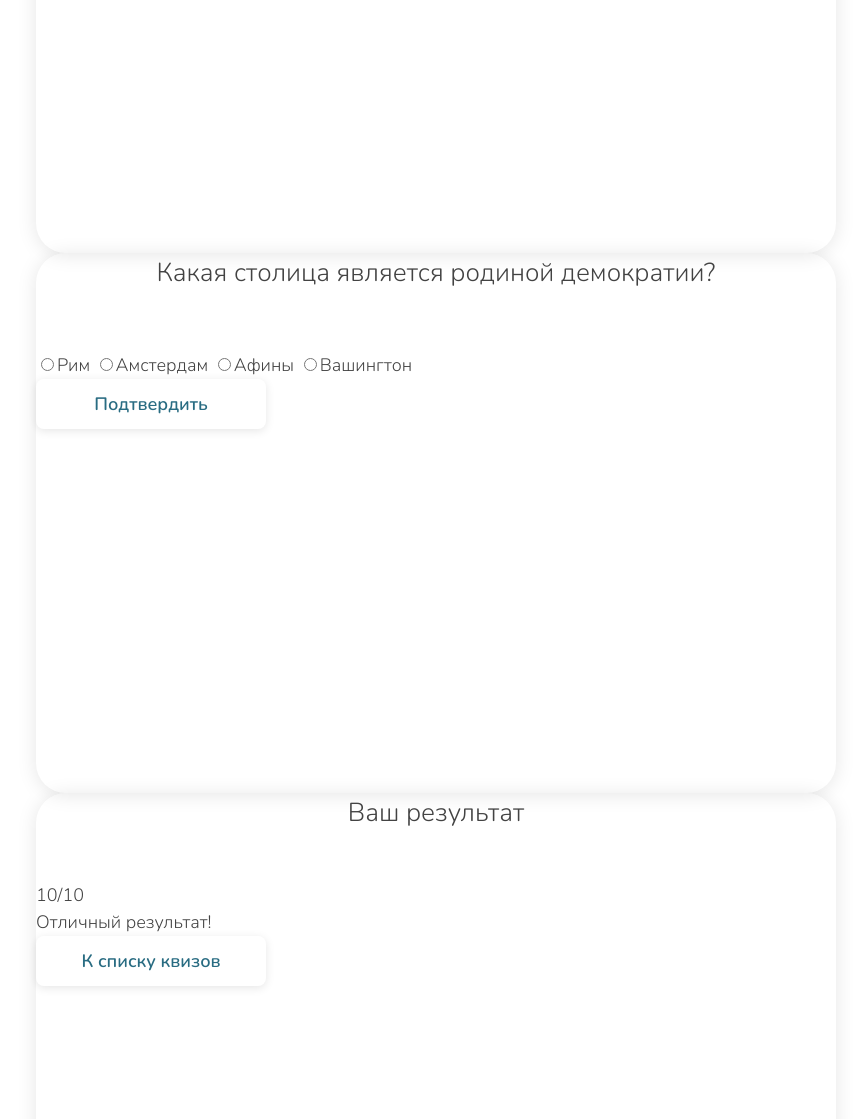
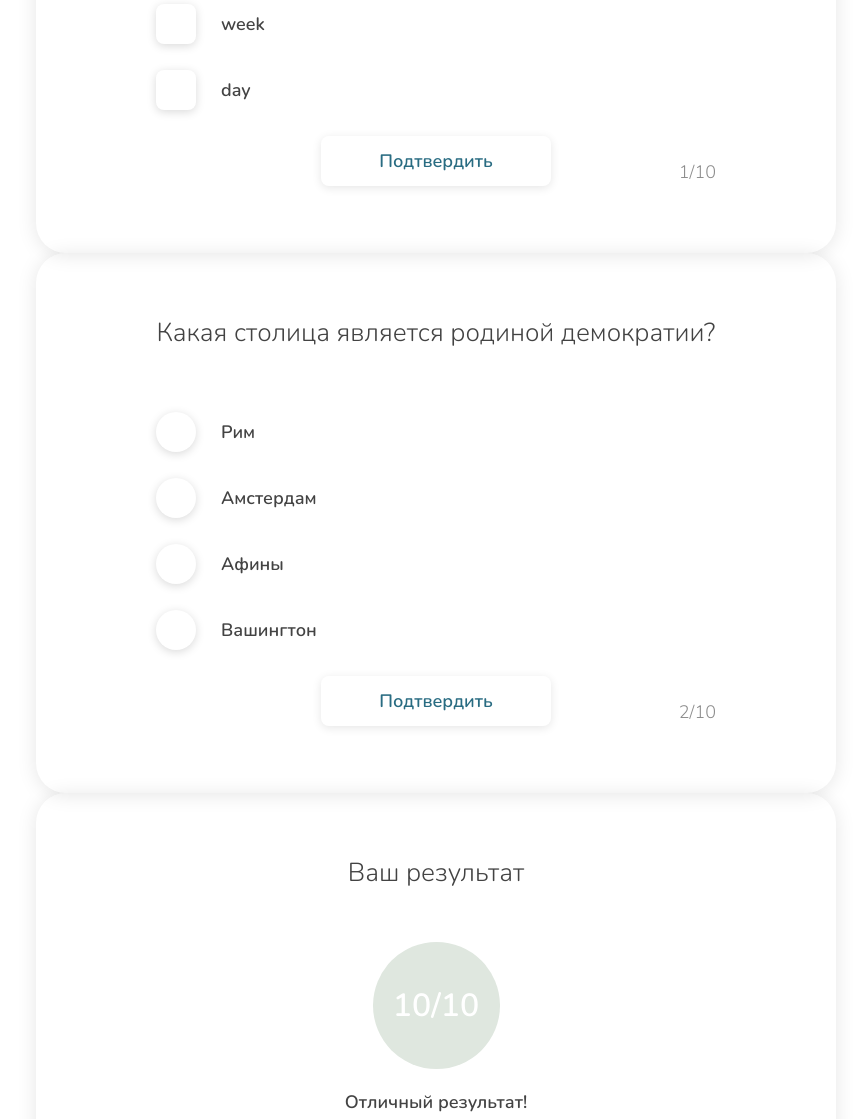
Before and after one commit to vryzhkova/quiz-js, a plain HTML site: page index.html in a window 1280 px wide. Shown: the part 1080-2199 px from the top of the page, without its empty margins (204-1059 px from the left). Drawn offline with Linux system fonts and the light colour scheme.

Commit message:
added adaptive

```diff
--- a/css/style.css
+++ b/css/style.css
@@ -66,6 +66,7 @@ button {
     font-weight: 900;
     font-size: 30px;
     color: #ffffff;
+    text-transform: uppercase;
 }
 
 .main {
@@ -108,6 +109,8 @@ button {
     font-weight: 600;
     font-size: 18px;
     color: #296C82;
+    display: block;
+    margin: 0 auto;
 }
 
 .selection {
@@ -119,6 +122,17 @@ button {
     flex-direction: column;
     overflow: auto;
     max-height: 100%;
+    scrollbar-color: rgba(140, 140, 140, 0.4);
+    scrollbar-width: thin;
+}
+
+.selection__list::-webkit-scrollbar {
+    width: 6px;
+}
+
+.selection__list::-webkit-scrollbar-thumb {
+    background-color: rgba(140, 140, 140, 0.4);
+    border-radius: 8px;
 }
 
 .selection__item {
@@ -134,13 +148,24 @@ button {
     width: 100%;
     max-width: 520px;
     padding: 16px 20px;
-    background: #F1F9FB;
+    background-color: #F1F9FB;
     border-radius: 12px;
     font-weight: 600;
     font-size: 22px;
     text-align: left;
     border: none;
     overflow: hidden;
+    transition-property: background-color, color;
+    transition-duration: 0.24s;
+    transition-timing-function: ease-in-out;
+}
+
+.selection__theme:hover {
+    background-color: #c2ecf7;
+}
+
+.main_btn:hover {
+    background-color: #c2ecf7;
 }
 
 .selection__theme:not(:last-child) {
@@ -148,7 +173,7 @@ button {
 }
 
 .selection__result {
-    max-width: 63px;
+    width: min-content;
 }
 
 .selection__result-ratio {
@@ -167,3 +192,250 @@ button {
     text-align: center;
     color: #8C8C8C;
 }
+
+.main__box_question {
+    padding: 60px 120px;
+    height: auto;
+    min-height: 540px;
+}
+
+.main__form-question {
+    position: relative;
+}
+
+.main__form-question::after {
+    content: attr(data-count);
+    position: absolute;
+    bottom: 0;
+    right: 0;
+    font-weight: 300;
+    font-size: 18px;
+    color: #8C8C8C;
+}
+
+.answer {
+    position: relative;
+    display: block;
+    margin-bottom: 26px;
+    font-weight: 600;
+    font-size: 18px;
+    line-height: 40px;
+    padding-left: 65px;
+}
+
+.ansewer__checkbox {
+    position: absolute;
+    -webkit-appearance: none;
+    -moz-appearance: none;
+    appearance: none;
+    width: 40px;
+    height: 40px;
+    margin: 0 0 0 -65px;
+}
+
+.ansewer__checkbox::before {
+    content: '';
+    position: absolute;
+    top: 0;
+    left: 0;
+    display: block;
+    width: 40px;
+    height: 40px;
+    background-color: #FFFFFF;
+    box-shadow: 0px 2px 10px rgba(0, 0, 0, 0.15);
+    border-radius: 8px;
+}
+
+.ansewer__checkbox::after {
+    content: '';
+    opacity: 0;
+    position: absolute;
+    top: 15px;
+    left: 12px;
+    height: 8px;
+    width: 17px;
+    border: 2px solid #434343;
+    border-top: none;
+    border-right: none;
+    transform: rotate(-45deg);
+    transition: opacity 0.24s ease;
+}
+
+.ansewer__checkbox:checked:after {
+    opacity: 1;
+}
+
+.ansewer__checkbox:focus:before,
+.ansewer__checkbox:hover:before {
+    box-shadow: 0px 2px 10px rgba(0, 0, 0, 0.3);
+}
+
+/* .answer {
+    position: relative;
+    display: block;
+    margin-bottom: 26px;
+    font-weight: 600;
+    font-size: 18px;
+    line-height: 40px;
+    padding-left: 65px;
+} */
+
+.ansewer__radio {
+    position: absolute;
+    -webkit-appearance: none;
+    -moz-appearance: none;
+    appearance: none;
+    width: 40px;
+    height: 40px;
+    margin: 0 0 0 -65px;
+    display: flex;
+    align-items: center;
+    justify-content: center;
+}
+
+.ansewer__radio::before {
+    content: '';
+    position: absolute;
+    top: 0;
+    left: 0;
+    display: block;
+    width: 40px;
+    height: 40px;
+    background-color: #FFFFFF;
+    box-shadow: 0px 2px 10px rgba(0, 0, 0, 0.15);
+    border-radius: 50%;
+}
+
+.ansewer__radio::after {
+    content: '';
+    position: relative;
+    z-index: inherit;
+    opacity: 0;
+    height: 14px;
+    width: 14px;
+    background-color: #434343;
+    transition: opacity 0.24s ease;
+    border-radius: 50%;
+}
+
+.ansewer__radio:checked:after {
+    opacity: 1;
+}
+
+.ansewer__radio:focus:before,
+.ansewer__radio:hover:before {
+    box-shadow: 0px 2px 10px rgba(0, 0, 0, 0.3);
+}
+
+.main__box_result {
+    padding: 60px;
+    display: flex;
+    flex-direction: column;
+    align-items: center;
+}
+
+.result__box {
+    display: flex;
+    flex-direction: column;
+    align-items: center;
+    margin-bottom: auto;
+}
+
+.result__ratio {
+    width: 127px;
+    height: 127px;
+    background-color: #dfe7df;
+    border-radius: 50%;
+    display: flex;
+    align-items: center;
+    justify-content: center;
+    font-weight: 600;
+    font-size: 32px;
+    color: #ffffff;
+    margin-bottom: 20px;
+}
+
+.result__text {
+    font-weight: 600;
+    font-size: 18px;
+    color: #434343;
+}
+
+.result__ratio_1 {
+    background-color:#49F050
+}
+
+.result__ratio_2 {
+    background-color: #EFCF24;
+}
+
+.result__ratio_3 {
+    background-color: #DC1C1C;
+}
+
+@media (max-width: 1024px) {
+    .selection__list {
+        padding-right: 30px;
+    }
+    .selection__theme {
+        font-size: 20px;
+    }
+}
+
+@media (max-width: 768px) {
+    .header__container {
+        padding: 0 20px;
+    }
+    .main {
+        padding: 40px 20px;
+    }
+    .main__title {
+        font-size: 34px;
+    }
+    .main__box {
+        padding: 40px;
+    }
+    .selection__list {
+        padding-right: 15px;
+    }
+    .selection__theme {
+        font-size: 18px;
+        padding: 10px 15px;
+    }
+    .selection__item {
+        margin-bottom: 10px;
+    }
+    .selection__result {
+        display: flex;
+        align-items: center;
+    }
+    .selection__result-text {
+        display: none;
+    }
+    .selection__theme:not(:last-child) {
+        margin-right: 15px;
+    }
+}
+
+@media (max-width: 560px) {
+    /* .main__btn:not(.result__return) {
+        margin-left: 0;
+        min-width: 100%;
+    } */
+    /* .main__form-question::after {
+        bottom: -35px;
+    } */
+    .main__subtitle {
+        font-size: 20px;
+    }
+    .main {
+        padding: 30px 10px;
+    }
+    .main__box {
+        padding: 15px;
+        border-radius: 15px;
+    }
+    .selection__result_ratio {
+        font-size: 18px;
+    }
+}
```
Also changed, not shown: 1 other file.
